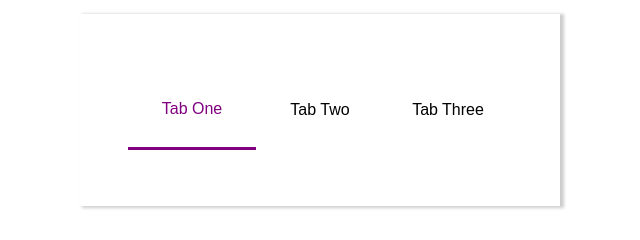
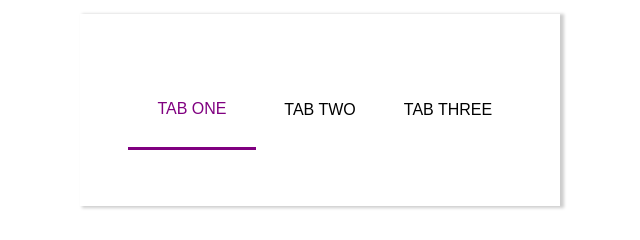
Before and after one commit to omkarpatke/css-components, a plain HTML site: page tabs.html in a window 1280 px wide. Shown: the part 130-370 px from the top of the page, 0-640 px from the left. Drawn offline with Linux system fonts and the light colour scheme.

Commit message:
refactor : change link names

```diff
--- a/tabs.html
+++ b/tabs.html
@@ -27,9 +27,9 @@
     <div class="container">
      <div class="tab-container">
          <ul>
-             <li>Tab One</li>
-             <li>Tab Two</li>
-             <li>Tab Three</li>
+             <li>TAB ONE</li>
+             <li>TAB TWO</li>
+             <li>TAB THREE</li>
          </ul>
      </div>
      <div class="tab-container">
```
